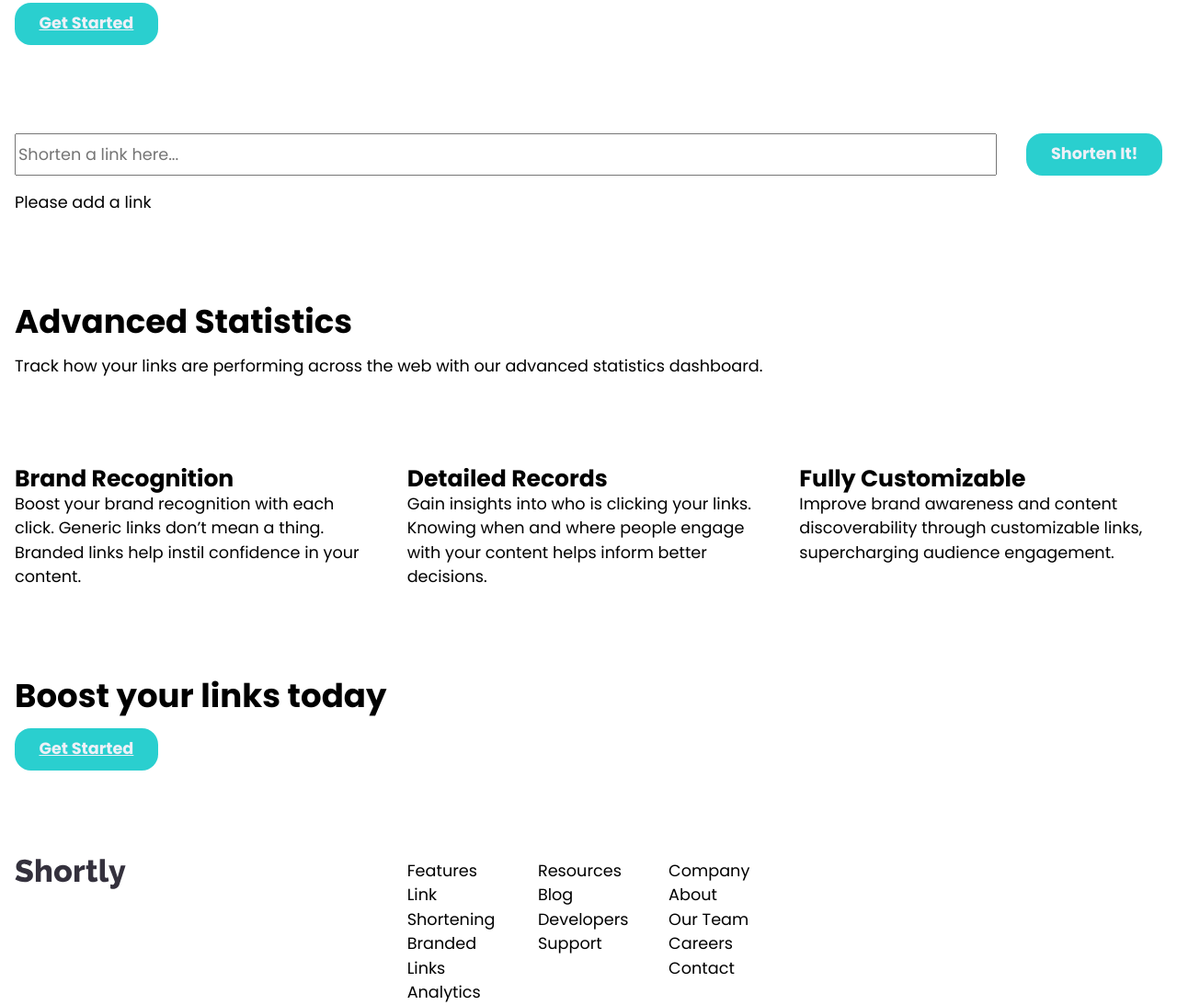
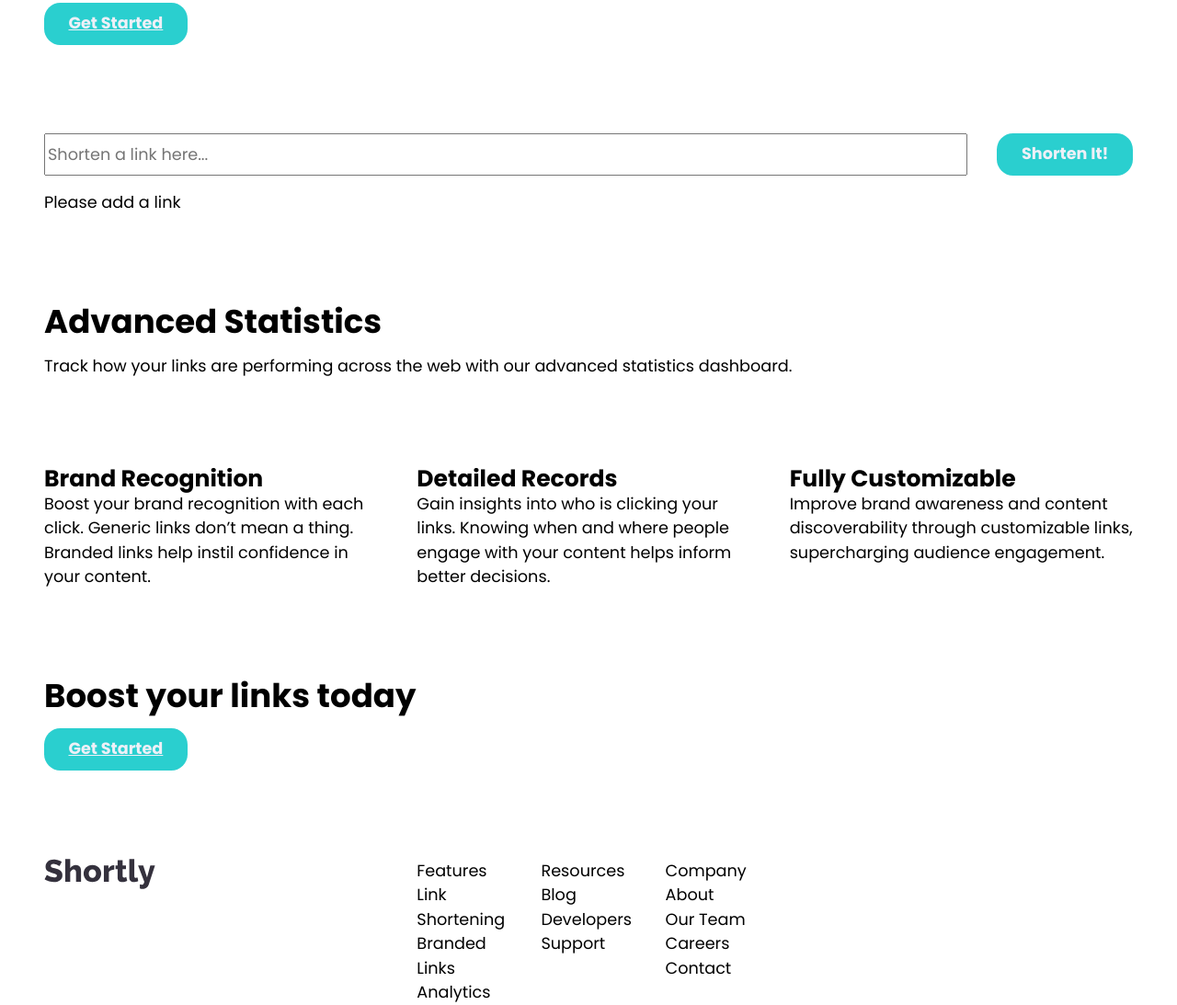
Before and after one commit to dwhenson/frontendmentor-url-shortner, a website: page src/index.html in a window 1280 px wide. Shown: the part 356-1449 px from the top of the page at 92% size. Drawn offline with nearby package versions, Linux system fonts and the light colour scheme; files that its build step writes are made by us from their sources.

Commit message:
✅ ADD: container utility class

```diff
--- a/src/index.html
+++ b/src/index.html
@@ -14,7 +14,7 @@
     <header>
       <a href="#main" class="skip-link">Skip to content</a>
 
-      <div class="split site-head__inner">
+      <div class="split container site-head__inner">
         <a href="/" aria-label="Shortly" class="logo">
           <svg xmlns="http://www.w3.org/2000/svg" width="121" height="33">
             <path
@@ -38,7 +38,7 @@
     </header>
 
     <main id="main" class="flow-section">
-      <section class="intro flow-content">
+      <section class="intro container flow-content">
         <h1>More than just shorter links</h1>
         <p>
           Build your brand’s recognition and get detailed insights on how your links are
@@ -47,7 +47,7 @@
         <a href="/" class="cta">Get Started</a>
       </section>
 
-      <section class="app flow-content">
+      <section class="app container flow-content">
         <form class="split">
           <label class="visually-hidden" for="url">Enter url to shorten</label>
           <input type="text" name="url" id="url" placeholder="Shorten a link here..." />
@@ -59,7 +59,7 @@
         </div>
       </section>
 
-      <section class="statistics flow-content">
+      <section class="statistics container flow-content">
         <h2>Advanced Statistics</h2>
         <p>
           Track how your links are performing across the web with our advanced statistics
@@ -67,7 +67,7 @@
         </p>
        </section>
 
-       <section class="features">
+       <section class="features  container ">
         <ul class="split" role="list">
           <li>
             <h3>Brand Recognition</h3>
@@ -93,13 +93,13 @@
         </ul>
       </section>
 
-      <section class="flow-content boost">
+      <section class="flow-content container boost">
         <h2>Boost your links today</h2>
         <a class="cta" href="/">Get Started</a>
       </section>
     </main>
 
-    <footer class="split">
+    <footer class="split container ">
       <a href="/" class="logo" aria-label="Shortly" >
         <svg xmlns="http://www.w3.org/2000/svg" width="121" height="33">
           <path
--- a/src/scss/utilities/_container.scss
+++ b/src/scss/utilities/_container.scss
@@ -1,5 +1,4 @@
 /* Add left and right padding to element */
 .container {
-	padding-right: clamp(1rem, 5%, 4rem);
-	padding-left: clamp(1rem, 5%, 4rem);
+  padding-inline: clamp(1rem, 5vw, 2rem);
 }
```
